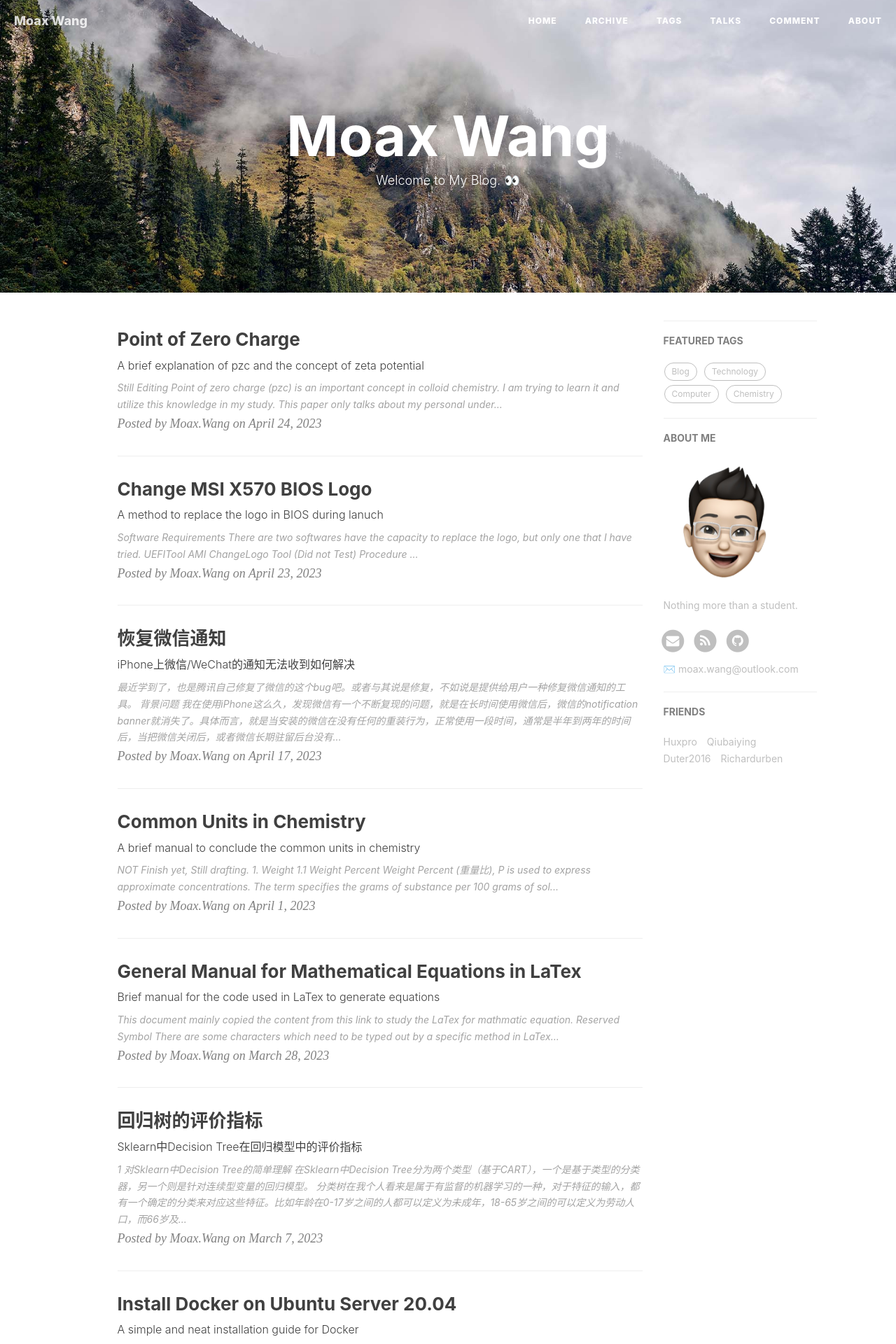
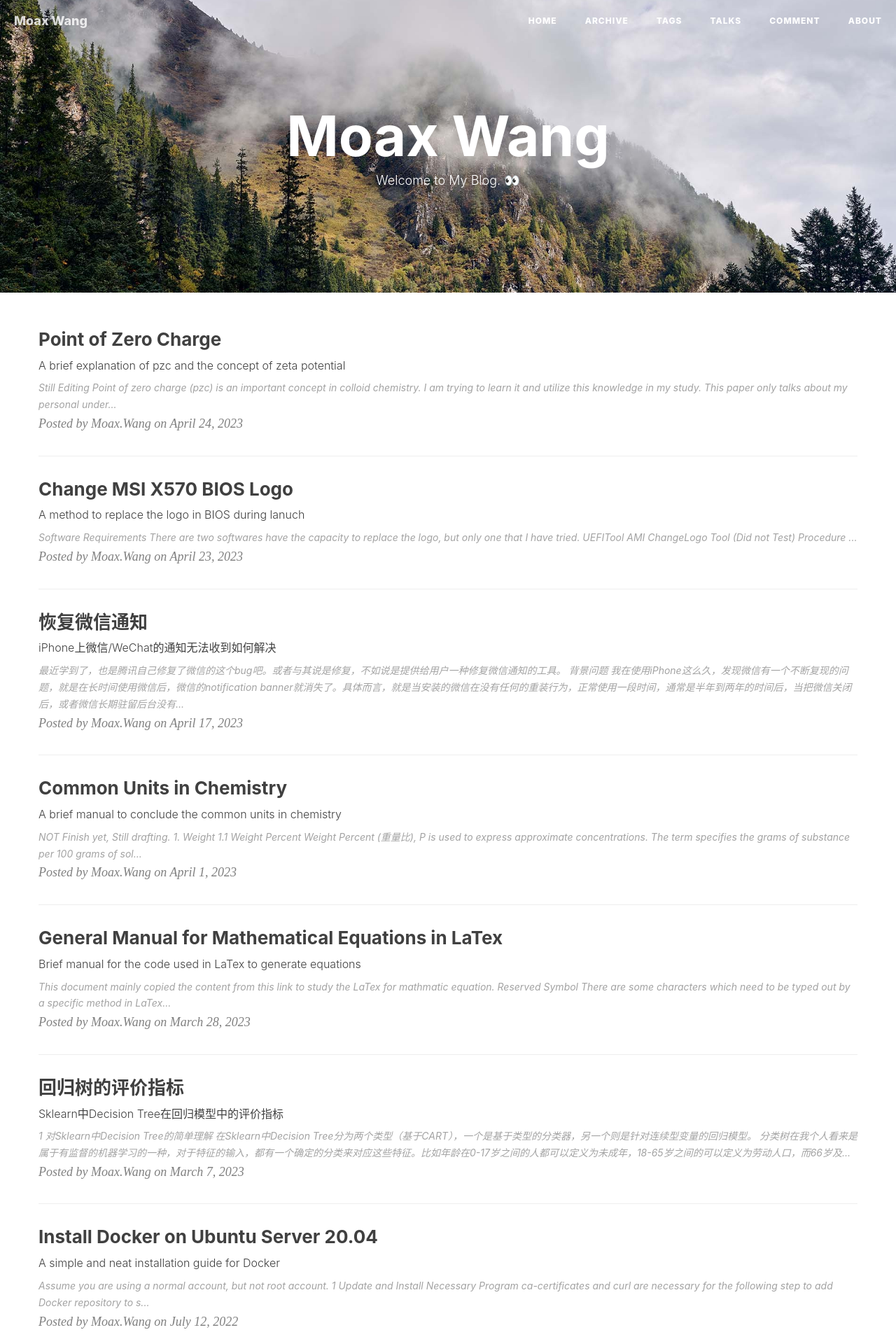
Before and after one commit to WinchellWang/winchellwang.github.io, a Jekyll site: the page built from index.html, in a window 1280 px wide. Shown: the top 1920 px of the page at 70% size. Built offline with Jekyll 4.4.1, drawn with Linux system fonts in a browser that asks for light colours; nearby versions of some CDN libraries; the list of posts is cut into pages by our own code; comment, search, counter and statistics services are not loaded.

Commit message:
Layout Update

```diff
--- a/_layouts/page.html
+++ b/_layouts/page.html
@@ -23,9 +23,9 @@
         {% if site.sidebar == false %}
 <!-- NO SIDEBAR -->
     <!-- PostList Container -->
-            <div class="col-lg-8 col-lg-offset-2 col-md-10 col-md-offset-1 postlist-container">
+            <!-- <div class="col-lg-8 col-lg-offset-2 col-md-10 col-md-offset-1 postlist-container"> -->
                 {{ content }}
-            </div>
+            <!-- </div> -->
     <!-- Sidebar Container -->
             <div class="
                 col-lg-8 col-lg-offset-2
@@ -64,15 +64,15 @@
 
 <!-- USE SIDEBAR -->
     <!-- PostList Container -->
-    		<div class="
+    		<!-- <div class="
                 col-lg-8 col-lg-offset-1
                 col-md-8 col-md-offset-1
                 col-sm-12
                 col-xs-12
                 postlist-container
-            ">
+            "> -->
     			{{ content }}
-    		</div>
+    		<!-- </div> -->
     <!-- Sidebar Container -->
             <div class="
                 col-lg-3 col-lg-offset-0
--- a/_layouts/page_no_side.html
+++ b/_layouts/page_no_side.html
@@ -21,8 +21,6 @@
 <div class="container">
 	<div class="row">
     <!-- PostList Container -->
-        <!-- <div class="col-lg-8 col-lg-offset-2 col-md-10 col-md-offset-1 postlist-container"> -->
-            {{ content }}
-        <!-- </div> -->
+        {{ content }}
 	</div>
 </div>
```
